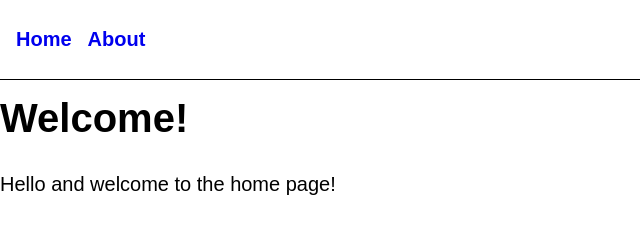
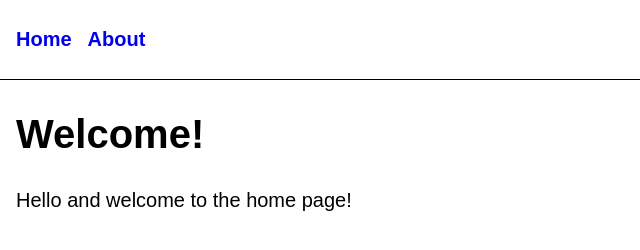
Before and after one commit to pufex/express-example-app, a website: page views/index.html in a window 1280 px wide. Shown: the whole page, without its empty margins (0-640 px from the left). Drawn offline with Linux system fonts and the light colour scheme; files that its build step writes are made by us from their sources.

Commit message:
Added styles to the welcome section

```diff
--- a/public/styles.css
+++ b/public/styles.css
@@ -34,6 +34,13 @@ body,html{
     font-weight: 600;
 }
 
+.welcome {
+    padding: 1rem;
+    max-width: 1440px;
+    width: 100%;
+    margin-inline: auto;
+}
+
 .welcome-heading{
     font-size: 2.5rem;
     font-weight: 600;
```
